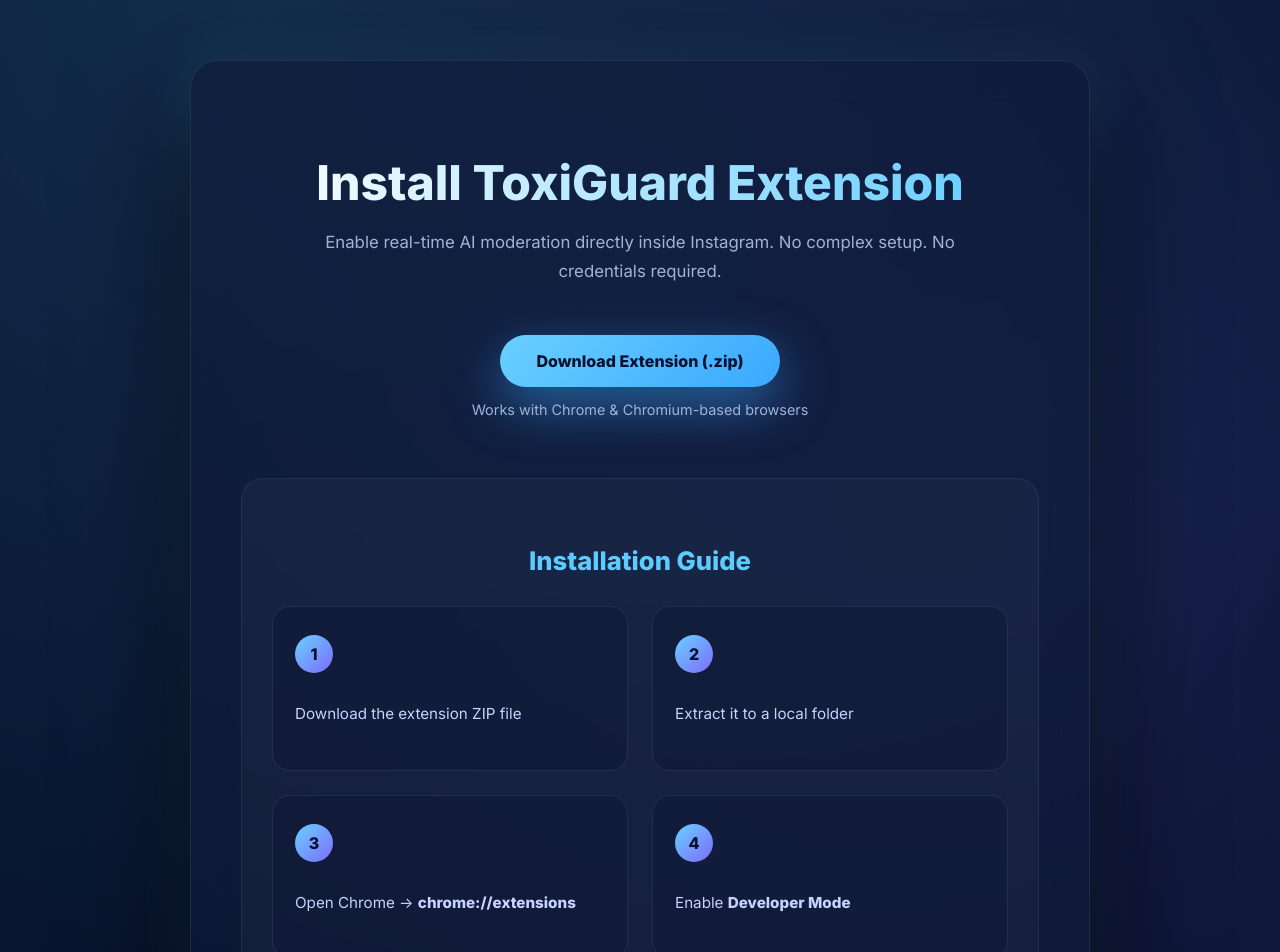
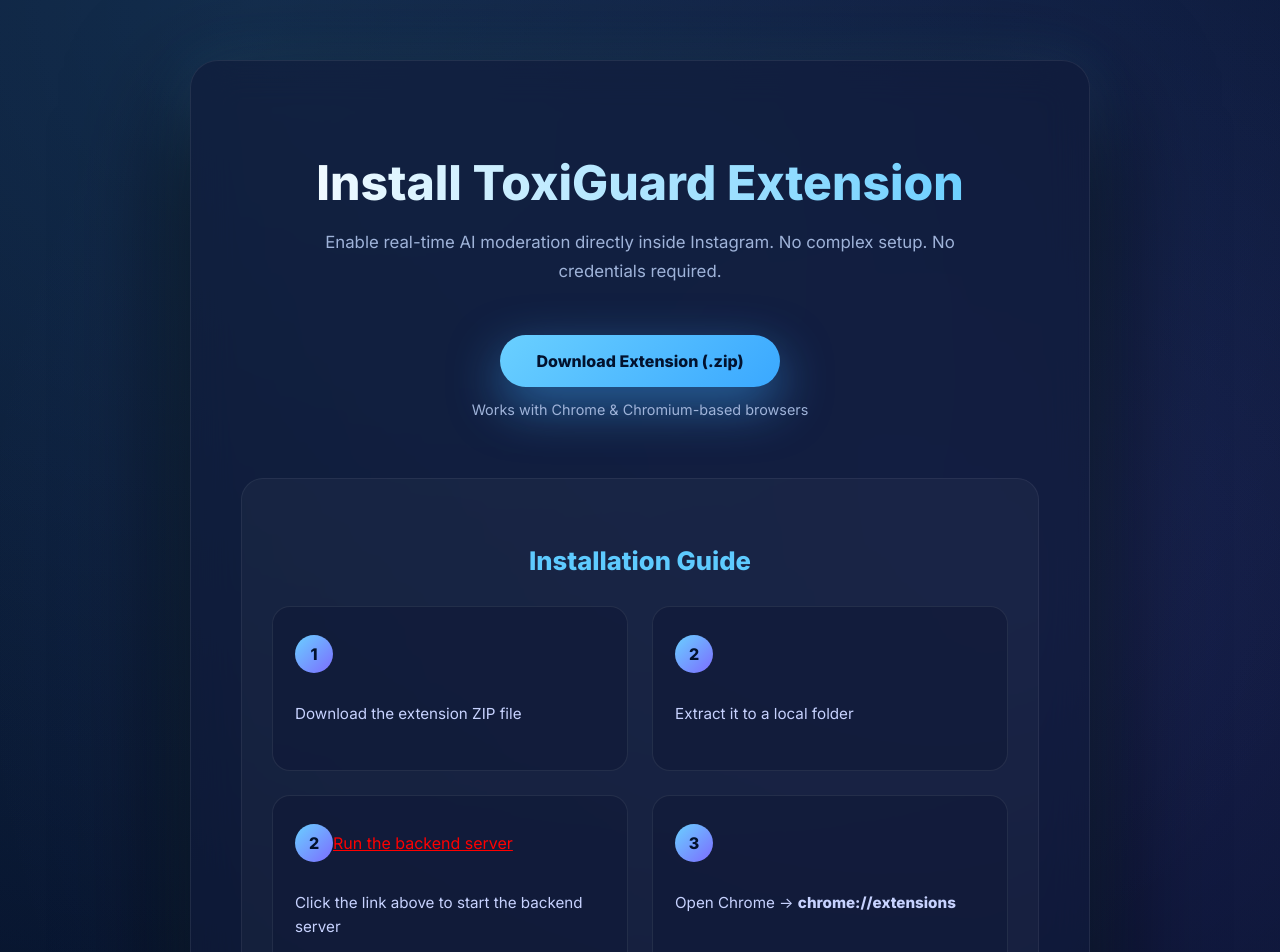
Before and after one commit to wraith-klu/ToxiGuard.AI-Agent, a React (Vite) app in the folder frontend/: page /install in a window 1280 px wide. Shown: the top 952 px of the page. Built offline with nearby package versions, Linux system fonts and the light colour scheme; no server answers.

Commit message:
Update link

```diff
--- a/frontend/src/pages/InstallExtension.jsx
+++ b/frontend/src/pages/InstallExtension.jsx
@@ -44,6 +44,19 @@
             <div className="step">
               <span>2</span>
               <p>Extract it to a local folder</p>
+            </div>
+
+            <div className="step">
+              <span>2</span>
+              <a
+                href="https://toxiguard-ai-agent-1.onrender.com/"
+                target="_blank"
+                rel="noopener noreferrer"
+                style={{ color: "red" }}
+              >
+                Run the backend server
+              </a>
+              <p>Click the link above to start the backend server</p>
             </div>
 
             <div className="step">
```
